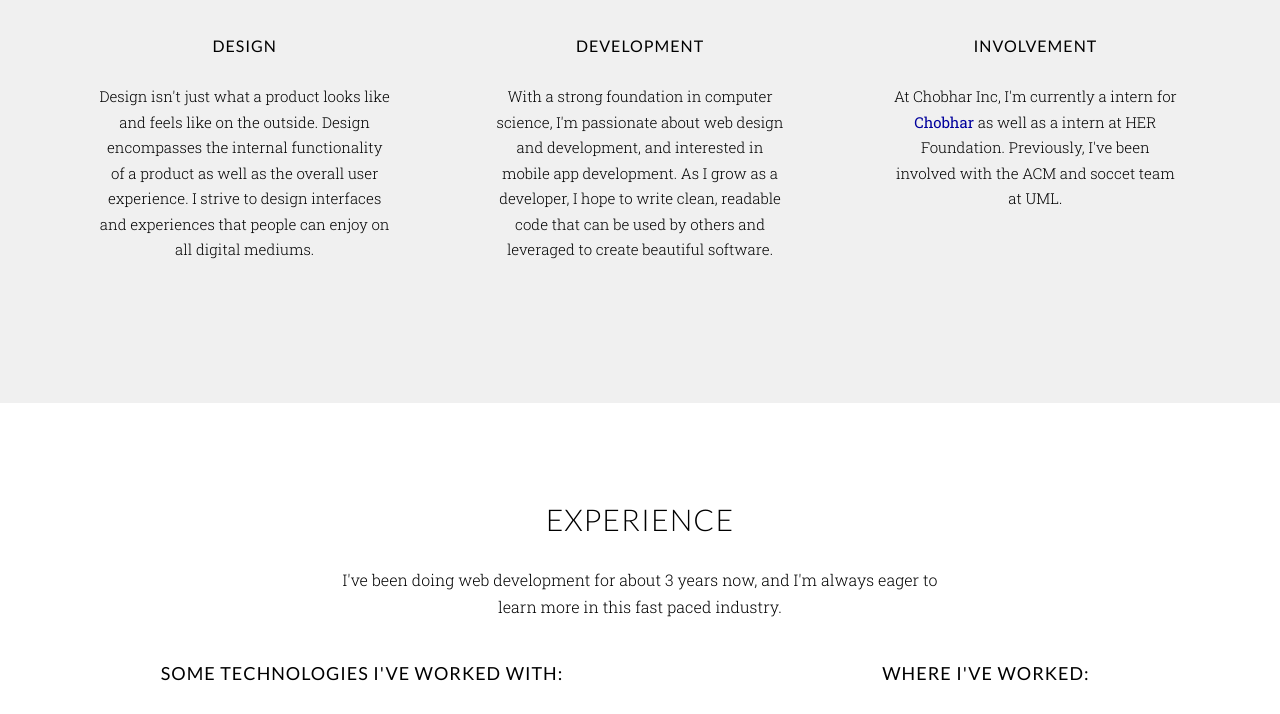
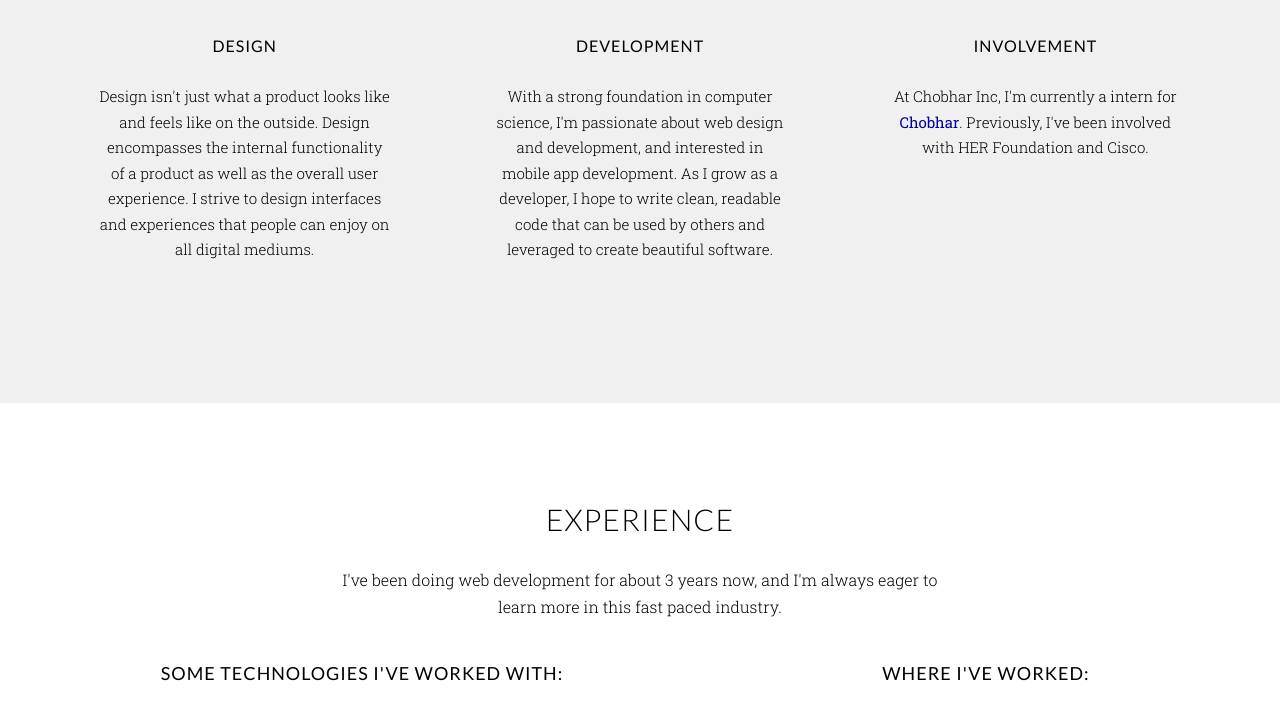
Before and after one commit to ijyapu/bshrestha, a plain HTML site: page index.html in a window 1280 px wide. Shown: the part 2242-2956 px from the top of the page. Drawn offline with nearby package versions, Linux system fonts and the light colour scheme.

Commit message:
Update index.html

```diff
--- a/index.html
+++ b/index.html
@@ -118,7 +118,7 @@
                         <div class="col-md-4 wp2 delay-05s">
                             <div class="icon"><i class="fa fa-lightbulb-o"></i></div>
                             <h3>Involvement</h3>
-                            <p>At Chobhar Inc, I'm currently a intern for <a href="https://www.chobhar.com/" target="_blank">Chobhar</a> as well as a intern at HER Foundation. Previously, I've been involved with the ACM and soccet team at UML.</p>
+                            <p>At Chobhar Inc, I'm currently a intern for <a href="https://www.chobhar.com/" target="_blank">Chobhar</a>. Previously, I've been involved with HER Foundation and Cisco.</p>
                         </div>
                     </div>
                 </div>
```
